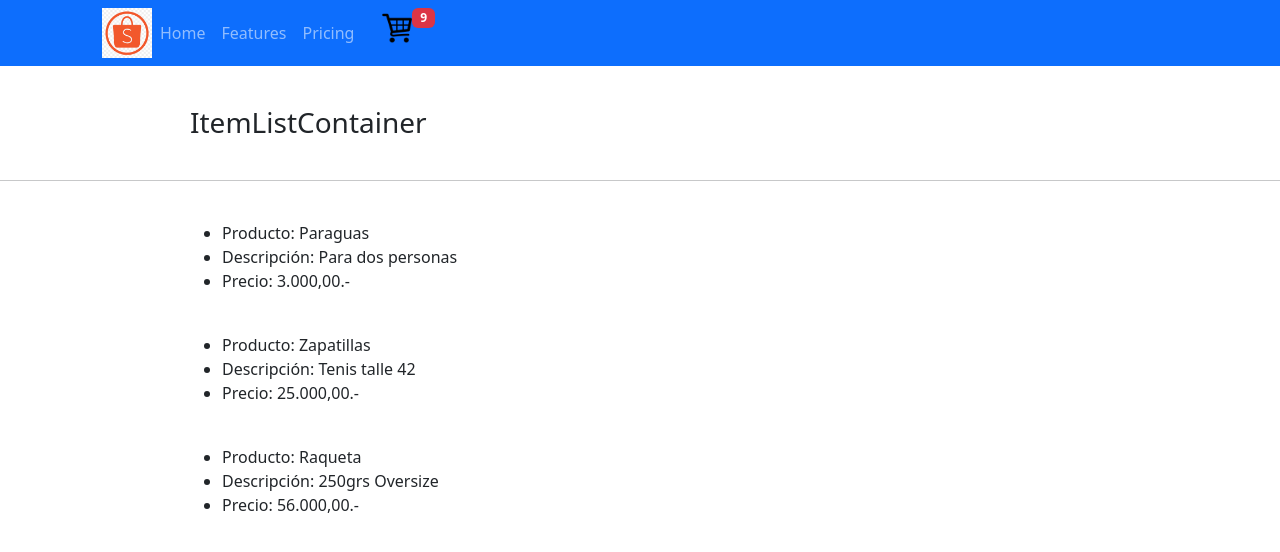
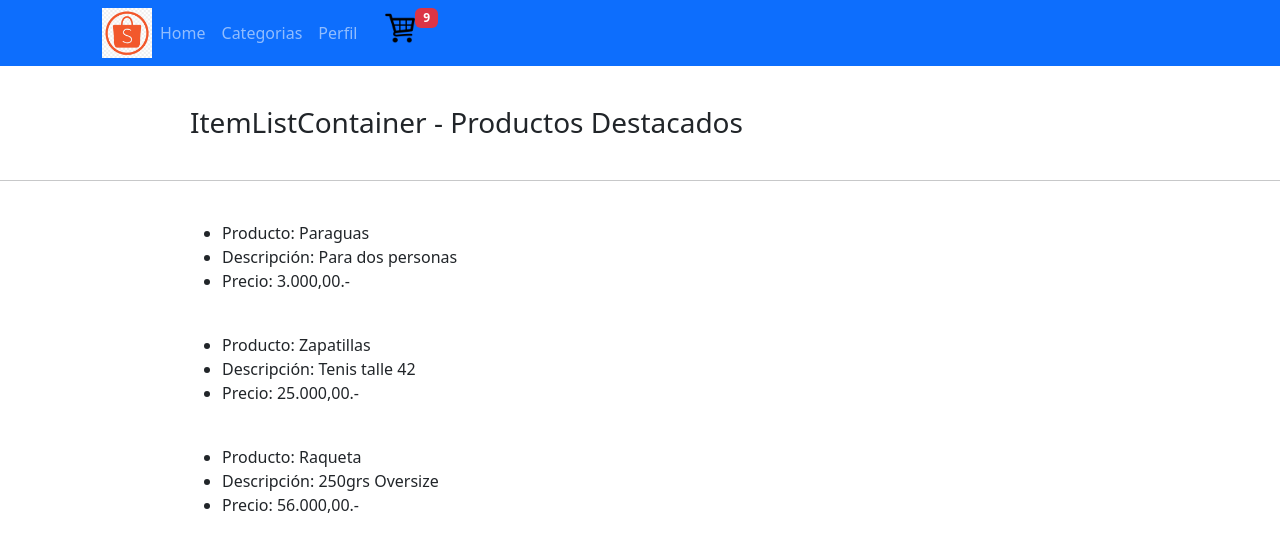
Before and after one commit to PMUCoder/ReactJS_project_pabloulled-, a React (Create React App) app: page / in a window 1280 px wide. Shown: the top 552 px of the page. Built offline with nearby package versions, Linux system fonts and the light colour scheme.

Commit message:
PreEntrega1 + pablo ulled

```diff
--- a/src/App.js
+++ b/src/App.js
@@ -7,7 +7,7 @@ function App () {
   return (
     <div>
       <Navibar/>
-      <h3 className="itemListContainerStyle">ItemListContainer</h3>
+      <h3 className="itemListContainerStyle">ItemListContainer - Productos Destacados</h3>
       <hr></hr>
       <ItemListContainer Product="Paraguas" Description="Para dos personas" Price= "3.000,00.-"/>
       <ItemListContainer Product="Zapatillas" Description="Tenis talle 42" Price= "25.000,00.-"/>
--- a/src/components/Navibar/Navibar.js
+++ b/src/components/Navibar/Navibar.js
@@ -13,10 +13,10 @@ export const Navibar = () => {
           <Container>
             {/* <Navbar.Brand href="#home">Navbar</Navbar.Brand> */}
             <Logo/>
-            <Nav className="me-auto">
+            <Nav className="me-auto" >
               <Nav.Link href="#home">Home</Nav.Link>
-              <Nav.Link href="Features">Features</Nav.Link>
-              <Nav.Link href="#pricing">Pricing</Nav.Link>
+              <Nav.Link href="#categorias">Categorias</Nav.Link>
+              <Nav.Link href="#perfil">Perfil</Nav.Link>
               <CartWidget/>
             </Nav>
           </Container>
```
